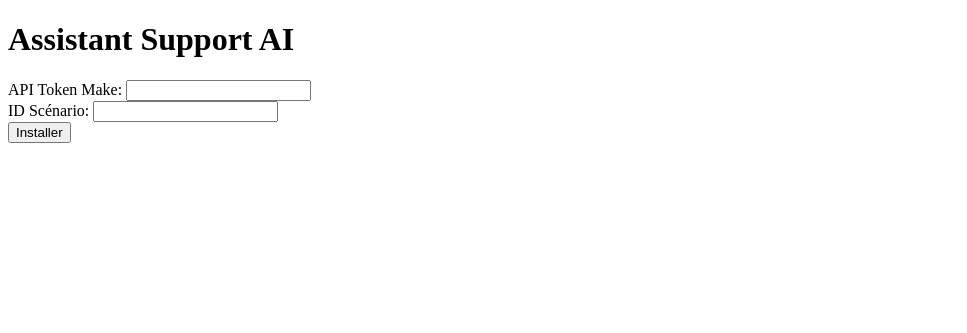
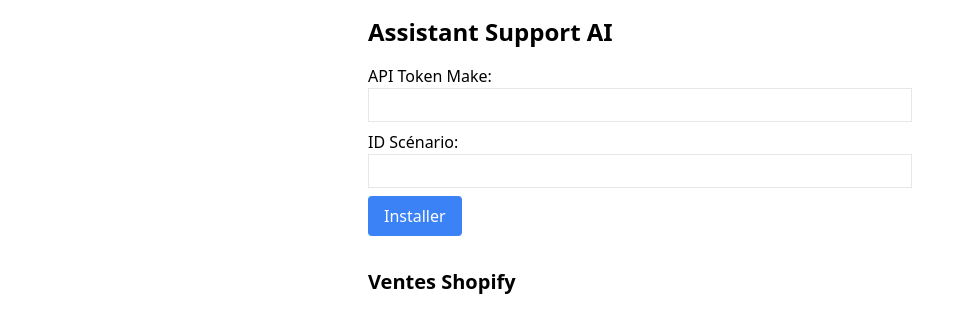
Before and after one commit to patrickgarnon/Graal-Nexus-AI, a Flask app: page / in a window 1280 px wide. Shown: the top 333 px of the page, without its empty margins (0-967 px from the left). Run offline with Flask 3, Linux system fonts and the light colour scheme; some libraries are stand-ins or nearby versions.

Commit message:
Add Shopify integration and live sales stream

```diff
--- a/support_assistant/app.py
+++ b/support_assistant/app.py
@@ -1,10 +1,38 @@
 from flask import Flask, request, render_template
 import requests
+from flask_socketio import SocketIO
+
+from integrations.shopify import client_from_env
 
 app = Flask(__name__)
+socketio = SocketIO(app, cors_allowed_origins="*")
 
 OWNER_EMAIL = "patrickgarnon09@gmail.com"
 MAKE_API_BASE = "https://api.make.com/v2"  # Placeholder base URL
+
+# Shopify client (optional if env vars not provided)
+try:
+    shopify_client = client_from_env()
+except Exception:
+    shopify_client = None
+
+
+def poll_orders() -> None:
+    """Background task polling Shopify for new orders and emitting them."""
+    if not shopify_client:
+        return
+    last_id = None
+    while True:
+        try:
+            orders = shopify_client.get_orders(since_id=last_id)
+            for order in orders:
+                socketio.emit("order", order, namespace="/shopify-stream")
+                order_id = order.get("id")
+                if order_id:
+                    last_id = max(last_id or 0, order_id)
+        except Exception:
+            pass
+        socketio.sleep(10)
 
 
 def connect_to_make(api_token: str, scenario_id: str) -> dict:
@@ -23,6 +51,12 @@ def index():
     return render_template("index.html")
 
 
+@socketio.on("connect", namespace="/shopify-stream")
+def shopify_stream_connect():
+    # Connection event placeholder
+    pass
+
+
 @app.route("/install", methods=["POST"])
 def install():
     api_token = request.form.get("api_token")
@@ -34,4 +68,6 @@ def install():
 
 
 if __name__ == "__main__":
-    app.run(debug=True)
+    if shopify_client:
+        socketio.start_background_task(poll_orders)
+    socketio.run(app, debug=True)
--- a/support_assistant/requirements.txt
+++ b/support_assistant/requirements.txt
@@ -1,2 +1,3 @@
 Flask
 requests
+flask-socketio
--- a/support_assistant/templates/index.html
+++ b/support_assistant/templates/index.html
@@ -3,15 +3,40 @@
 <head>
     <meta charset="UTF-8">
     <title>Assistant Support AI</title>
+    <script src="https://cdn.tailwindcss.com"></script>
+    <script src="/socket.io/socket.io.js"></script>
 </head>
 <body>
-    <h1>Assistant Support AI</h1>
-    <form action="/install" method="post">
-        <label for="api_token">API Token Make:</label>
-        <input type="text" id="api_token" name="api_token" required><br>
-        <label for="scenario_id">ID Scénario:</label>
-        <input type="text" id="scenario_id" name="scenario_id" required><br>
-        <button type="submit">Installer</button>
-    </form>
+    <div class="max-w-xl mx-auto p-4">
+        <h1 class="text-2xl font-bold mb-4">Assistant Support AI</h1>
+        <form action="/install" method="post" class="space-y-2">
+            <div>
+                <label for="api_token" class="block">API Token Make:</label>
+                <input class="border p-1 w-full" type="text" id="api_token" name="api_token" required>
+            </div>
+            <div>
+                <label for="scenario_id" class="block">ID Scénario:</label>
+                <input class="border p-1 w-full" type="text" id="scenario_id" name="scenario_id" required>
+            </div>
+            <button class="bg-blue-500 text-white px-4 py-2 rounded" type="submit">Installer</button>
+        </form>
+
+        <div class="mt-8">
+            <h2 class="text-xl font-semibold mb-2">Ventes Shopify</h2>
+            <ul id="sales-list" class="space-y-1"></ul>
+        </div>
+    </div>
+
+    <script>
+        const socket = io('/shopify-stream');
+        const list = document.getElementById('sales-list');
+        socket.on('order', function(order){
+            const item = document.createElement('li');
+            item.className = 'border p-2 rounded';
+            const name = order.customer ? `${order.customer.first_name} ${order.customer.last_name}` : 'Client';
+            item.textContent = `#${order.id} - ${name} - ${order.total_price} ${order.currency}`;
+            list.prepend(item);
+        });
+    </script>
 </body>
 </html>
```
Also changed, not shown: support_assistant/integrations/shopify.py (added, +39 -0 lines), support_assistant/integrations/__init__.py (added).
